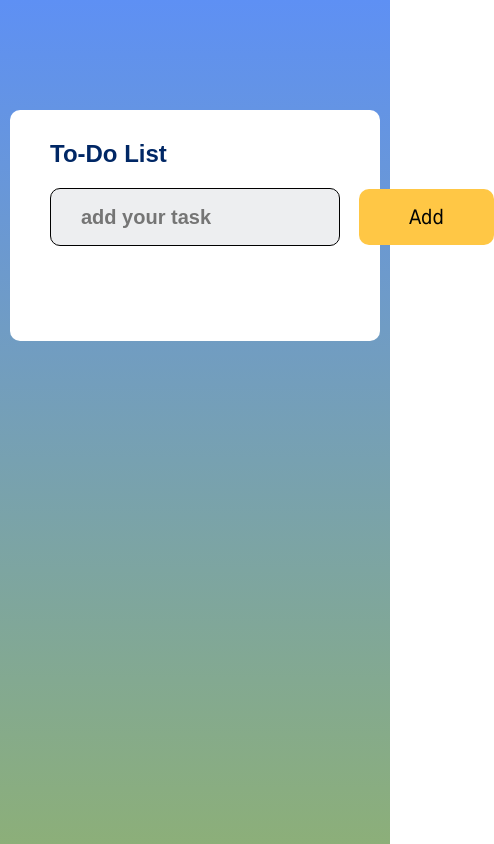
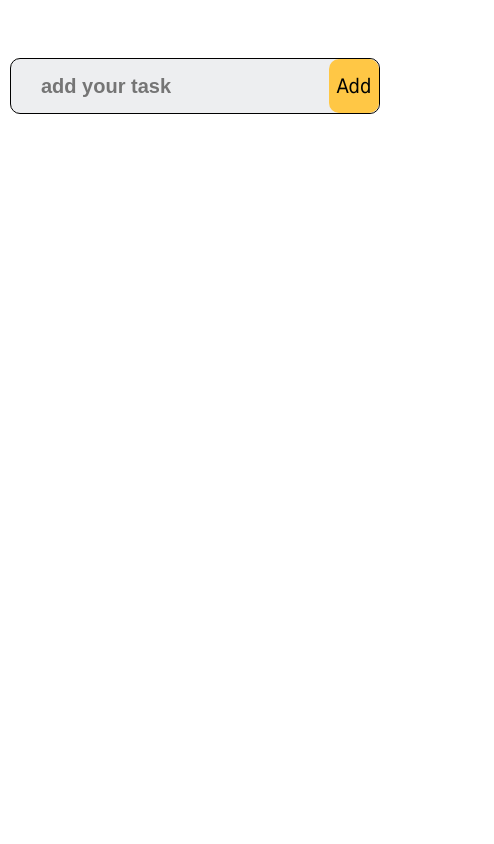
Before and after one commit to Vishal-gaikwad17/to-do-list, a plain HTML site: page index.html in a window 390 px wide. Shown: the whole page, 494 px wide, since content can reach past the window. Drawn offline with Linux system fonts and the light colour scheme.

Commit message:
update a css

```diff
--- a/style.css
+++ b/style.css
@@ -3,6 +3,7 @@
     padding: 0;
     font-family: 'Poppins',sans-serif;
     box-sizing: border-box;
+
 }
 .container{
     width: 100%;
@@ -14,7 +15,7 @@
    width: 100%;
    max-width: 540px;
    background:#fff;
-   margin: 100px auto 20px;
+   margin: 50px auto 70px;
    padding: 30px 40px 70px;
    border-radius: 10px;
 
@@ -98,3 +99,32 @@ ul li span{
 ul li span:hover{
     background: #edeef0;
 }
+
+@media only screen and (max-width:480px){
+    .container{
+        width: 100%;
+        padding: 0;
+        background: white;
+    }
+    button{
+        padding: 15px 5px;
+        width: 50px;
+    }
+    .to-do{
+        width: 100%;
+        padding: 10px 10px;
+
+        margin: 0;
+    }
+    ul li{
+        list-style: circle;
+        font-size: 15px;
+    }
+    .row{
+        width: 100%;
+
+    }
+    .to-do h2{
+        color: white;
+    }
+}
```
Also changed, not shown: index.html (line endings or trailing spaces).
